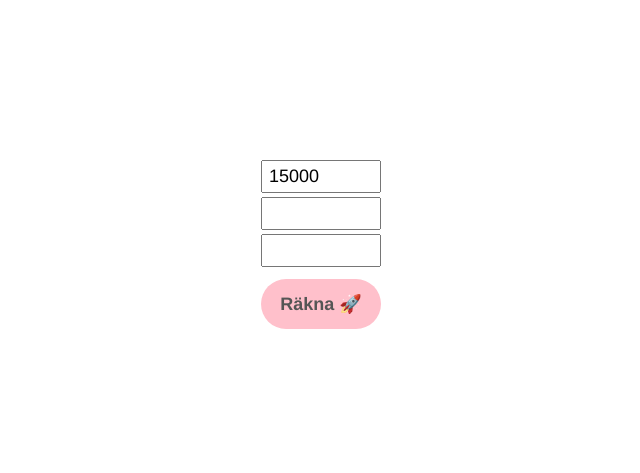
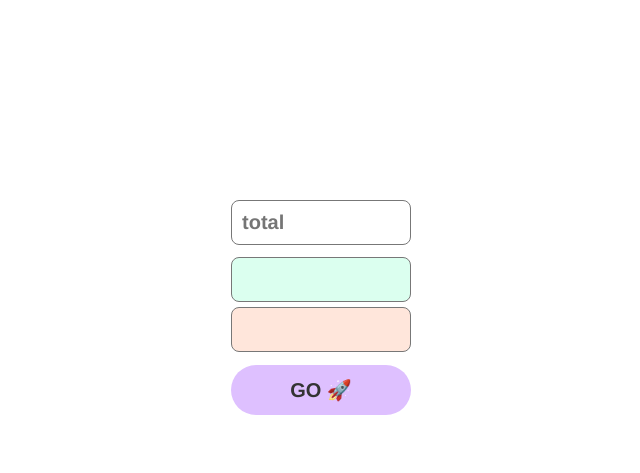
Before and after one commit to andreasnyberg/splitter, a plain HTML site: page index.html in a window 1280 px wide. Shown: the whole page, without its empty margins (319-959 px from the left). Drawn offline with Linux system fonts and the light colour scheme.

Commit message:
Styles update

```diff
--- a/index.html
+++ b/index.html
@@ -16,17 +16,15 @@
 <body>
   <div class="values">
     <form autocomplete="off" class="form" id="form">
-      <input type="number" name="person1" class="input" id="goal" value="15000">
-      <input type="number" name="person1" class="input" id="person1" value="">
-      <input type="number" name="person2" class="input" id="person2" value="">
-      <input type="submit" class="btn" value="Räkna 🚀">
+      <input type="number" name="person1" id="goal" placeholder="total">
+      <input type="number" name="person1" id="person1" value="">
+      <input type="number" name="person2" id="person2" value="">
+      <input type="submit" class="btn" value="GO 🚀">
     </form>
   </div>
 
-  <div class="results">
-    <div id="result1"></div>
-    <div id="result2"></div>
-  </div>
+  <div class="result" id="result1"></div>
+  <div class="result" id="result2"></div>
 
   <script src="main.js"></script>
 </body>
--- a/main.css
+++ b/main.css
@@ -1,19 +1,29 @@
-html {
-  color: #222;
+:root {
+  --person-1-color: #dbffef;
+  --person-2-color: #ffe6db;
+}
+
+body {
+  margin: auto;
+  max-width: 180px;
 }
 
 input,
 div {
+  color: #555;
   font-family: Helvetica, sans-serif;
-  font-size: 18px;
+  font-size: 20px;
+  font-weight: 700;
   box-sizing:border-box;
   -moz-box-sizing:border-box;
   width: 100%;
 }
 
 input {
-  margin-bottom: 4px;
-  padding: 4px 6px;
+  border: 1px solid #777777;
+  border-radius: 8px;
+  margin-bottom: 5px;
+  padding: 10px;
 }
 
 .values {
@@ -24,26 +34,44 @@ input {
   margin: 10px 0;
 }
 
-.results {
-  text-align: center;
+#goal {
+  margin-bottom: 12px;
+}
+
+#person1,
+#result1 {
+  background-color: var(--person-1-color);
+}
+
+#person2,
+#result2 {
+  background-color: var(--person-2-color);
 }
 
 .form {
-  margin-top: 150px;
-  max-width: 120px;
+  margin-top: 190px;
+}
+
+.result {
+  border-radius: 4px;
+  margin-bottom: 8px;
+  padding-top: 8px;
+  padding-bottom: 8px;
+  padding-left: 10px;
+  opacity: 0;
+  transition: opacity 0.3s ease;
+}
+
+.result.visible {
+  opacity: 1;
 }
 
 .btn {
   border: 0;
   border-radius: 1000px;
-  background-color: pink;
-  color: #555;
+  background-color: #dec0ff;
+  color: #333;
   font-weight: bold;
   height: 50px;
   margin-top: 8px;
 }
-
-
-@media only screen and (min-width: 35em) {
-  /* Style adjustments for viewports that meet the condition */
-}
--- a/main.js
+++ b/main.js
@@ -34,9 +34,9 @@ document.addEventListener("DOMContentLoaded", function() {
 
     result1.innerHTML = string1;
     result2.innerHTML = string2;
+    result1.classList.add("visible");
+    result2.classList.add("visible");
   }
 
   form.addEventListener('submit', calculate);
-
-
 });
```
